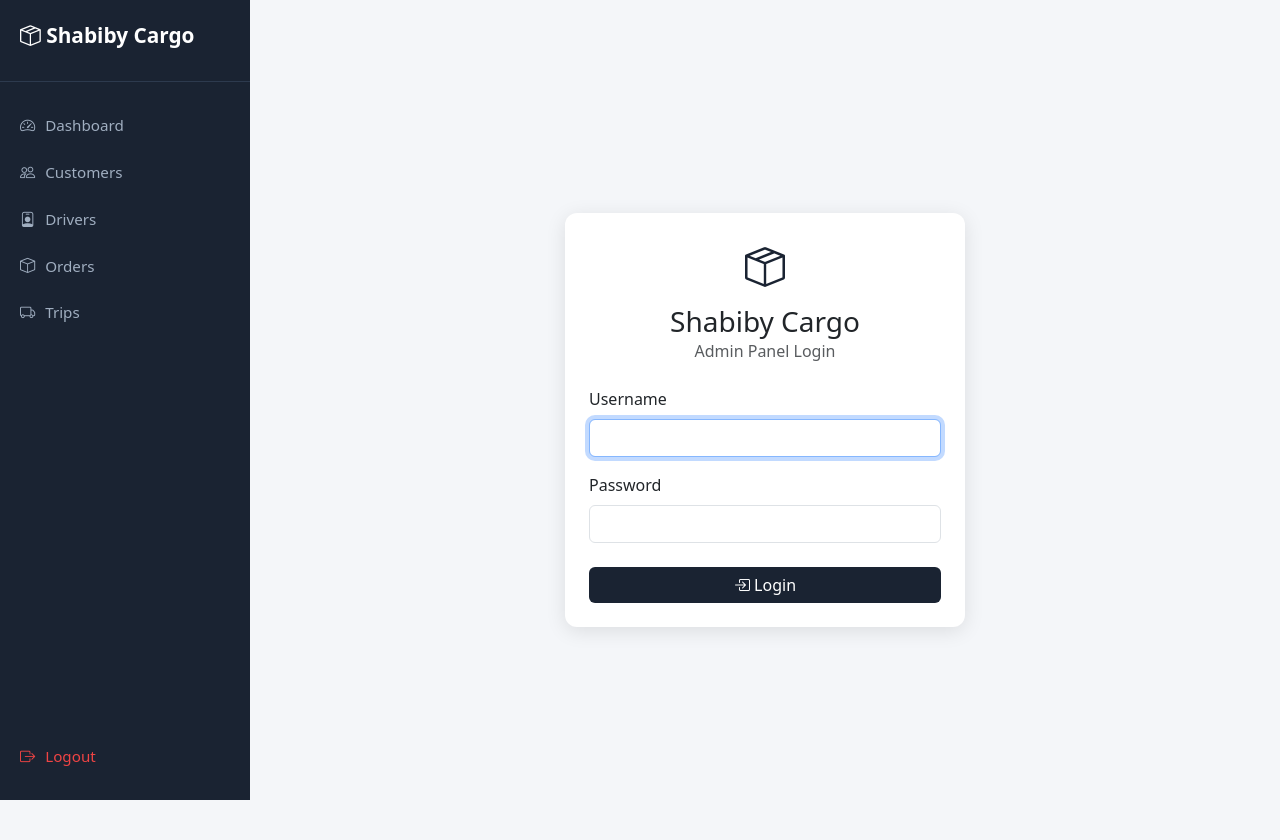
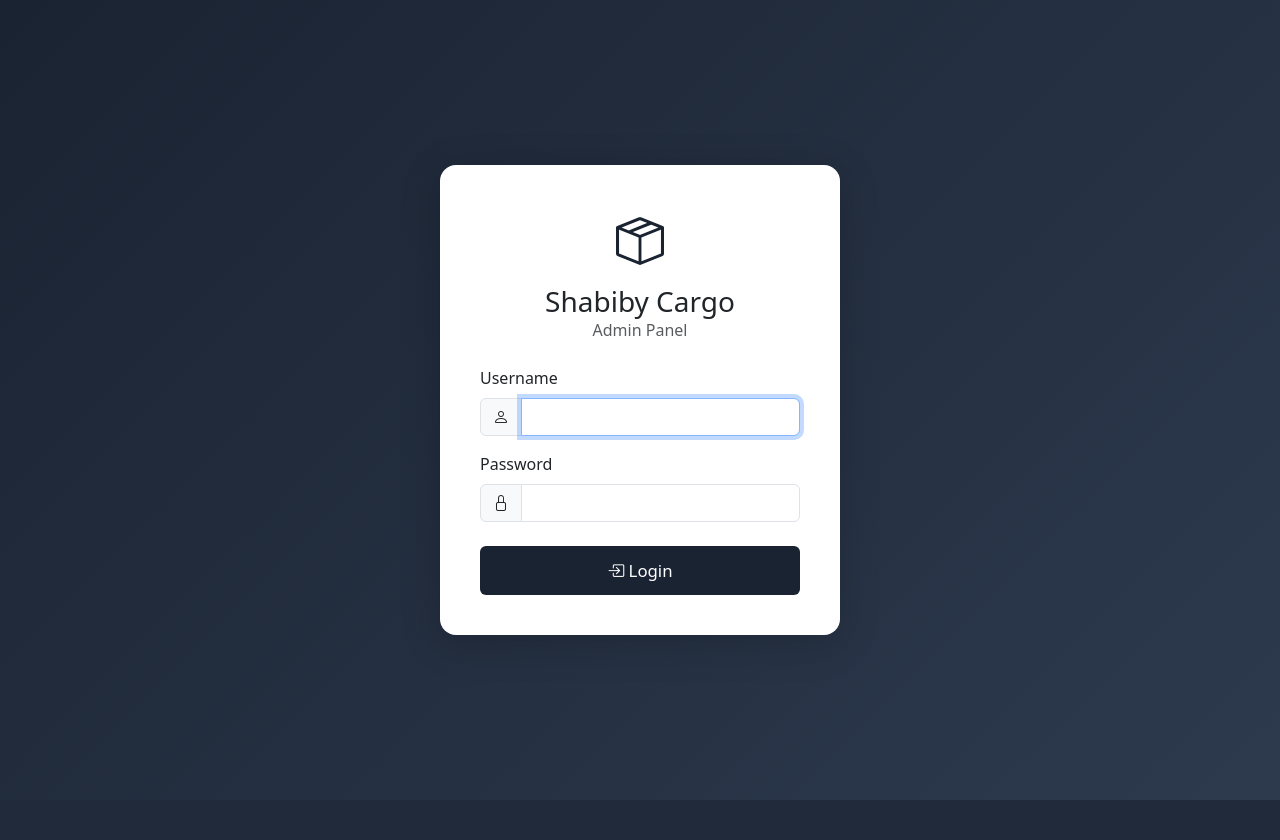
Before and after one commit to Profroja/shabiby_cargoApp_backend, a Django app: page /panel/login/ in a window 1280 px wide. After the commit the page ends 800 px from the top, so only its background shows below. Run offline with Django 5.2, Linux system fonts and the light colour scheme.

Commit message:
Fix CSRF trusted origins + standalone login page without sidebar

```diff
--- a/Shabiby_CargoSend_Backend/settings.py
+++ b/Shabiby_CargoSend_Backend/settings.py
@@ -149,6 +149,8 @@ AUTH_USER_MODEL = 'auths.User'
 
 CORS_ALLOW_ALL_ORIGINS = True
 
+CSRF_TRUSTED_ORIGINS = ['http://213.199.45.120:8080', 'http://213.199.45.120']
+
 SMS_CONFIG = {
     "enabled": env.bool("SMS_ENABLED", default=False),
     "provider": env("SMS_PROVIDER", default="benter"),
--- a/adminpanel/templates/adminpanel/login.html
+++ b/adminpanel/templates/adminpanel/login.html
@@ -1,32 +1,68 @@
-{% extends "adminpanel/base.html" %}
-{% block title %}Login{% endblock %}
-{% block content %}
-<div class="d-flex align-items-center justify-content-center" style="min-height: 100vh; margin-left: 0;">
-    <div class="card" style="width: 400px; border: none; border-radius: 12px; box-shadow: 0 4px 20px rgba(0,0,0,0.1);">
-        <div class="card-body p-4">
+<!DOCTYPE html>
+<html lang="en">
+<head>
+    <meta charset="UTF-8">
+    <meta name="viewport" content="width=device-width, initial-scale=1.0">
+    <title>Admin Login — Shabiby Cargo</title>
+    <link href="https://cdn.jsdelivr.net/npm/bootstrap@5.3.3/dist/css/bootstrap.min.css" rel="stylesheet">
+    <link href="https://cdn.jsdelivr.net/npm/bootstrap-icons@1.11.3/font/bootstrap-icons.min.css" rel="stylesheet">
+    <style>
+        body {
+            background: linear-gradient(135deg, #1a2332 0%, #2d3a4e 100%);
+            min-height: 100vh;
+            display: flex;
+            align-items: center;
+            justify-content: center;
+        }
+        .login-card {
+            width: 400px;
+            border: none;
+            border-radius: 16px;
+            box-shadow: 0 8px 40px rgba(0,0,0,0.2);
+        }
+        .login-card .card-body { padding: 40px; }
+        .login-icon { font-size: 3rem; color: #1a2332; }
+        .btn-login {
+            background: #1a2332;
+            border: none;
+            padding: 12px;
+            font-size: 1.05rem;
+        }
+        .btn-login:hover { background: #2d3a4e; }
+    </style>
+</head>
+<body>
+    <div class="card login-card">
+        <div class="card-body">
             <div class="text-center mb-4">
-                <i class="bi bi-box-seam" style="font-size: 2.5rem; color: #1a2332;"></i>
+                <i class="bi bi-box-seam login-icon"></i>
                 <h3 class="mt-2 mb-0">Shabiby Cargo</h3>
-                <p class="text-muted">Admin Panel Login</p>
+                <p class="text-muted">Admin Panel</p>
             </div>
             {% if error %}
-            <div class="alert alert-danger py-2">{{ error }}</div>
+            <div class="alert alert-danger py-2 text-center">{{ error }}</div>
             {% endif %}
             <form method="POST">
                 {% csrf_token %}
                 <div class="mb-3">
                     <label class="form-label">Username</label>
-                    <input type="text" name="username" class="form-control" required autofocus>
+                    <div class="input-group">
+                        <span class="input-group-text"><i class="bi bi-person"></i></span>
+                        <input type="text" name="username" class="form-control" required autofocus>
+                    </div>
                 </div>
                 <div class="mb-4">
                     <label class="form-label">Password</label>
-                    <input type="password" name="password" class="form-control" required>
+                    <div class="input-group">
+                        <span class="input-group-text"><i class="bi bi-lock"></i></span>
+                        <input type="password" name="password" class="form-control" required>
+                    </div>
                 </div>
-                <button type="submit" class="btn btn-primary w-100" style="background: #1a2332; border: none;">
+                <button type="submit" class="btn btn-primary w-100 btn-login">
                     <i class="bi bi-box-arrow-in-right"></i> Login
                 </button>
             </form>
         </div>
     </div>
-</div>
-{% endblock %}
+</body>
+</html>
```
